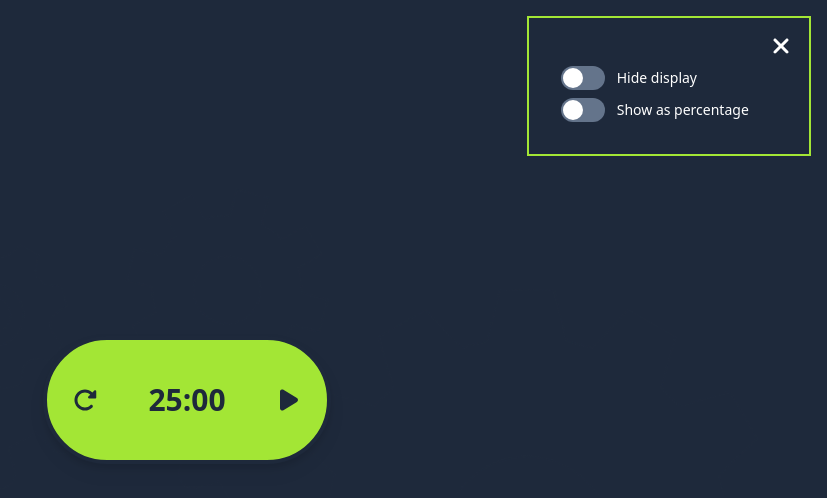
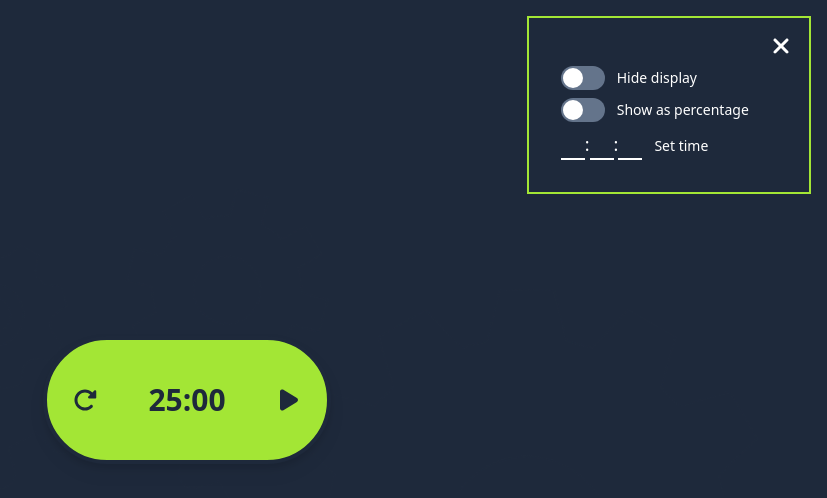
Before and after one commit to vellbear/clockwork, a React (Create React App) app: page / in a window 1280 px wide. Both pictures are taken after a click on the picture 1236 px from the left and 44 px from the top of the page. Shown: the top 498 px of the page, without its empty margins (453-1280 px from the left). Built offline with nearby package versions, Linux system fonts and the light colour scheme.

Commit message:
started initial time edit in settings

```diff
--- a/src/components/Settings.js
+++ b/src/components/Settings.js
@@ -55,6 +55,123 @@ function Settings(props) {
             <div className="w-11 h-6 bg-slate-500 rounded-full peer peer-checked:bg-lime-400 peer-checked:after:translate-x-full peer-checked:after:bg-slate-800 after:content-[''] after:absolute after:top-[2px] after:left-[2px] after:bg-white after:rounded-full after:h-5 after:w-5 after:transition-all"></div>
             <span className="ml-3">Show as percentage</span>
           </label>
+          <label for="initial-time">
+            <input
+              id="initial-time"
+              type="number"
+              pattern="[0-99{2}]"
+              maxLength="2"
+              min="0"
+              max="99"
+              className="bg-transparent border-b-white border-b-2 outline-none w-6 text-lg text-center"
+              style={{ webkitAppearance: "textfield" }}
+              onKeyDownCapture={(e) => {
+                if (e.key === "-" || e.key === ".") {
+                  e.preventDefault();
+                  return;
+                }
+                if (
+                  e.target.value.length > 1 &&
+                  (e.key === "0" ||
+                    e.key === "1" ||
+                    e.key === "2" ||
+                    e.key === "3" ||
+                    e.key === "4" ||
+                    e.key === "5" ||
+                    e.key === "6" ||
+                    e.key === "7" ||
+                    e.key === "8" ||
+                    e.key === "9")
+                )
+                  e.target.value = e.target.value.slice(0, -1);
+              }}
+              onBlur={(e) => {
+                if (
+                  e.target.value.length === 1 &&
+                  (e.target.value === "0" ||
+                    e.target.value === "1" ||
+                    e.target.value === "2" ||
+                    e.target.value === "3" ||
+                    e.target.value === "4" ||
+                    e.target.value === "5" ||
+                    e.target.value === "6" ||
+                    e.target.value === "7" ||
+                    e.target.value === "8" ||
+                    e.target.value === "9")
+                )
+                  e.target.value = 0 + e.target.value;
+              }}
+            />
+            <span className="text-lg">:</span>
+            <input
+              id="initial-time"
+              type="number"
+              pattern="[0-99{2}]"
+              maxLength="2"
+              min="0"
+              max="99"
+              className="bg-transparent border-b-white border-b-2 outline-none w-6 text-lg text-center"
+              style={{ webkitAppearance: "textfield" }}
+              onKeyDownCapture={(e) => {
+                if (e.key === "-" || e.key === ".") {
+                  e.preventDefault();
+                  return;
+                }
+                if (
+                  e.target.value.length > 1 &&
+                  (e.key === "0" ||
+                    e.key === "1" ||
+                    e.key === "2" ||
+                    e.key === "3" ||
+                    e.key === "4" ||
+                    e.key === "5" ||
+                    e.key === "6" ||
+                    e.key === "7" ||
+                    e.key === "8" ||
+                    e.key === "9")
+                )
+                  e.target.value = e.target.value.slice(0, -1);
+              }}
+            />
+            <span className="text-lg">:</span>
+            <input
+              id="initial-time"
+              type="number"
+              pattern="[0-99{2}]"
+              maxLength="2"
+              min="0"
+              max="99"
+              className="bg-transparent border-b-white border-b-2 outline-none w-6 text-lg text-center"
+              style={{ webkitAppearance: "textfield" }}
+              onKeyDownCapture={(e) => {
+                if (e.key === "-" || e.key === ".") {
+                  e.preventDefault();
+                  return;
+                }
+                if (
+                  e.target.value.length > 1 &&
+                  (e.key === "0" ||
+                    e.key === "1" ||
+                    e.key === "2" ||
+                    e.key === "3" ||
+                    e.key === "4" ||
+                    e.key === "5" ||
+                    e.key === "6" ||
+                    e.key === "7" ||
+                    e.key === "8" ||
+                    e.key === "9")
+                )
+                  e.target.value = e.target.value.slice(0, -1);
+              }}
+              onKeyUp={(e) => {
+                if (e.target.value > 59) {
+                  console.log("greater than 59");
+                  e.target.value = 59;
+                }
+              }}
+            />
+            <span className="ml-3">Set time</span>
+          </label>
         </div>
       )}
     </div>
--- a/src/index.css
+++ b/src/index.css
@@ -1,3 +1,15 @@
 @tailwind base;
 @tailwind components;
 @tailwind utilities;
+
+/* Chrome, Safari, Edge, Opera */
+input::-webkit-outer-spin-button,
+input::-webkit-inner-spin-button {
+  -webkit-appearance: none;
+  margin: 0;
+}
+
+/* Firefox */
+input[type=number] {
+  -moz-appearance: textfield;
+}
```
